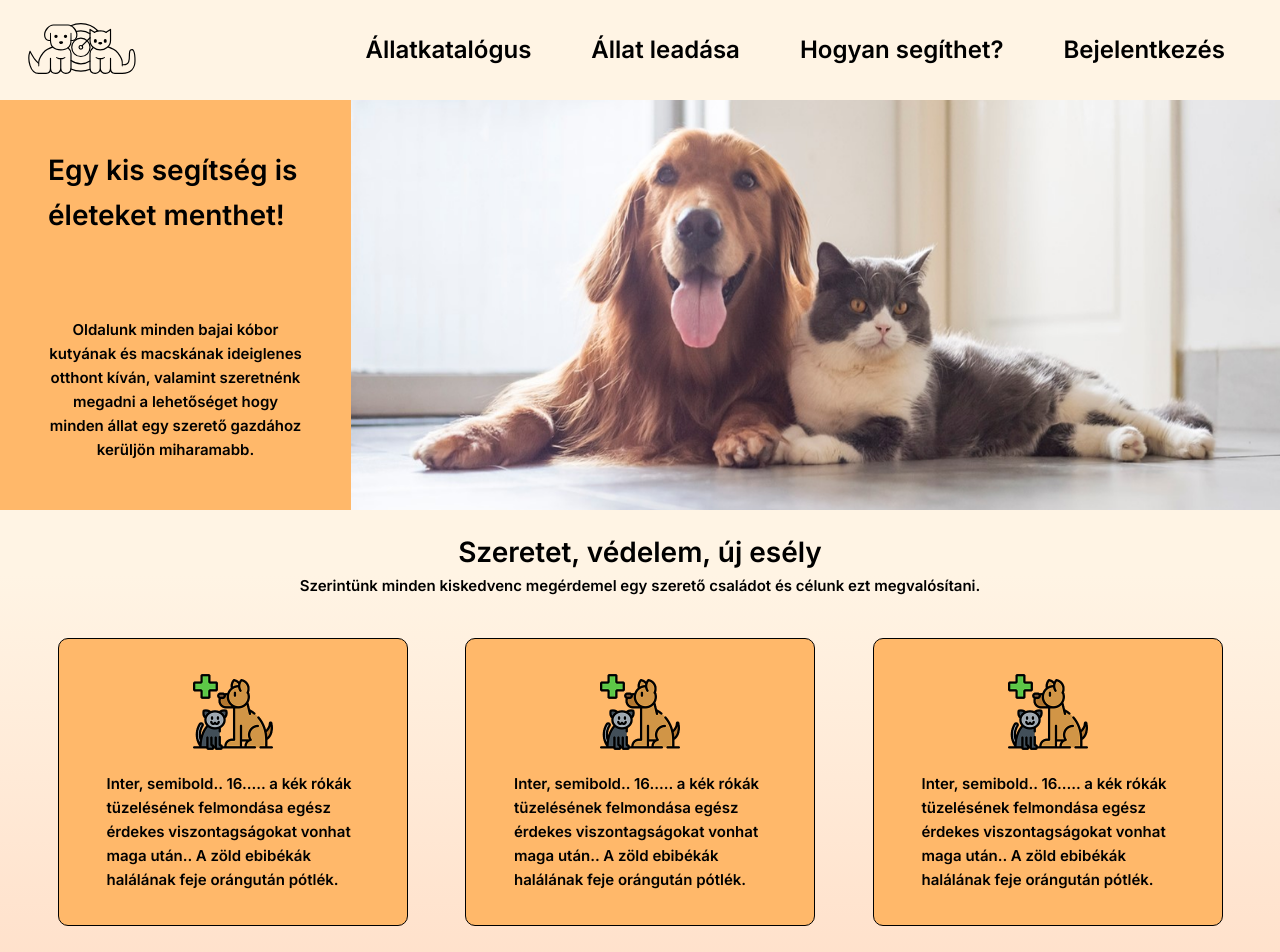
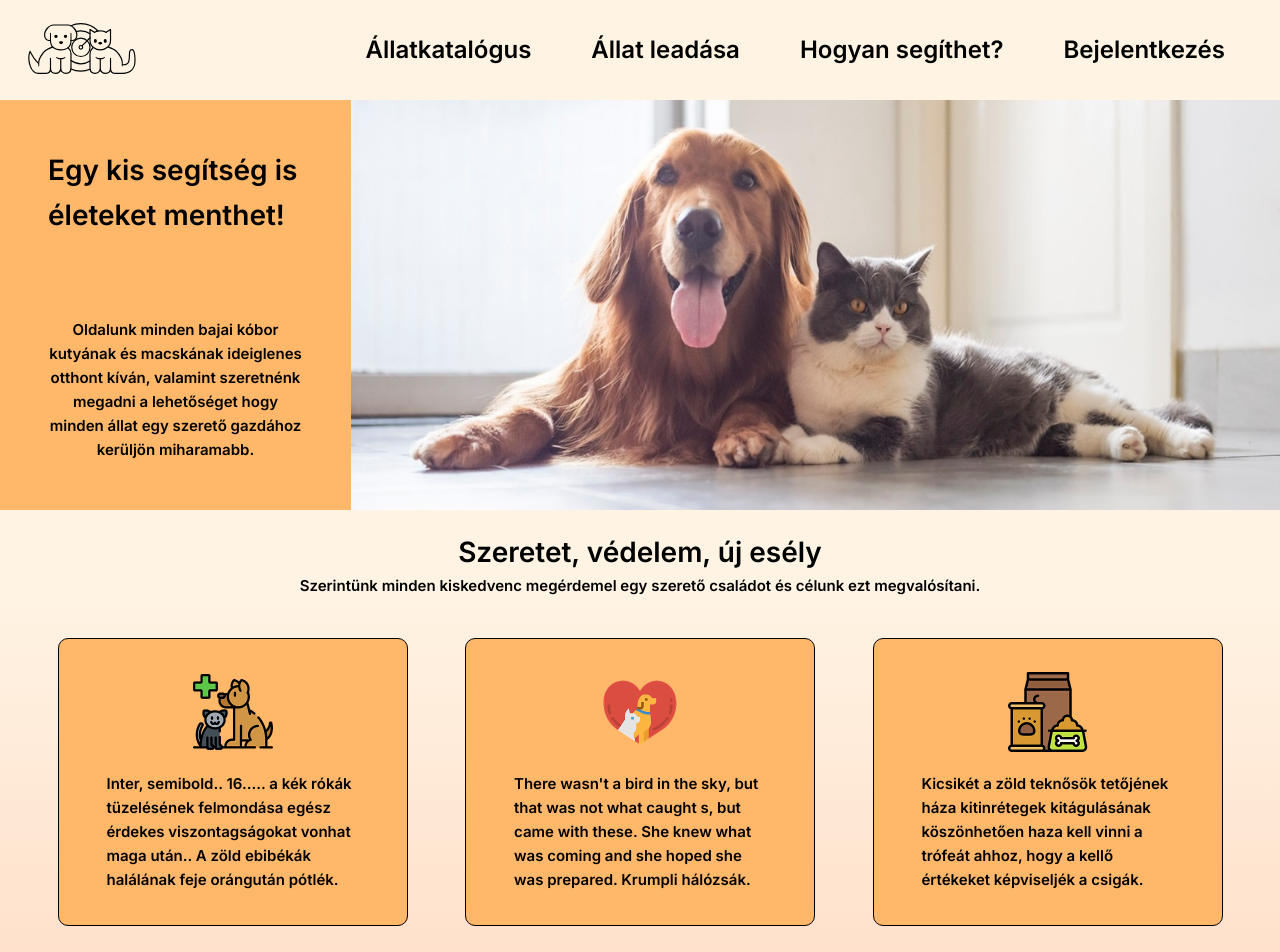
Before and after one commit to Szaszuge/menhely, a Vue app in the folder menhely/: page / in a window 1280 px wide. Shown: the top 952 px of the page. Built offline with nearby package versions, Linux system fonts and the light colour scheme.

Commit message:
SCRUM-30 Homecard props

```diff
--- a/menhely/src/components/Homecards.vue
+++ b/menhely/src/components/Homecards.vue
@@ -1,11 +1,26 @@
 <script setup lang="ts">
-
+const props = defineProps({
+    format: {
+        type: String,
+        required: true,
+        default: "health",
+        validator(value:string, props) {
+            return ["health","care","food"].includes(value)
+        }
+    }
+})
 </script>
 
 <template>
     <div id="sub" class="bg-orange-300">
-        <img src="../assets/card1.png">
-        <p>Inter, semibold.. 16..... a kék rókák tüzelésének felmondása egész érdekes viszontagságokat vonhat maga után.. A zöld ebibékák halálának feje orángután pótlék.</p>
+        <img v-if="props.format == 'health' ? true : false" src="../assets/card1.png">
+        <p v-if="props.format == 'health' ? true : false" >Inter, semibold.. 16..... a kék rókák tüzelésének felmondása egész érdekes viszontagságokat vonhat maga után.. A zöld ebibékák halálának feje orángután pótlék.</p>
+
+        <img v-if="props.format == 'care' ? true : false" src="../assets/card2.png">
+        <p v-if="props.format == 'care' ? true : false" >There wasn't a bird in the sky, but that was not what caught s, but came with these. She knew what was  coming and she hoped she was prepared. Krumpli hálózsák.</p>
+
+        <img v-if="props.format == 'food' ? true : false" src="../assets/card3.png">
+        <p v-if="props.format == 'food' ? true : false" >Kicsikét a zöld teknősök tetőjének háza kitinrétegek kitágulásának köszönhetően haza kell vinni a trófeát ahhoz, hogy a kellő értékeket képviseljék a csigák.</p>
     </div>
 </template>
 
--- a/menhely/src/views/HomeView.vue
+++ b/menhely/src/views/HomeView.vue
@@ -11,8 +11,8 @@ import homecard from '../components/Homecards.vue'
     <h3>Szerintünk minden kiskedvenc megérdemel egy szerető családot és célunk ezt megvalósítani.</h3>
     <div id="homecards">
       <homecard/>
-      <homecard/>
-      <homecard/>
+      <homecard format="care"/>
+      <homecard format="food"/>
     </div>
     <paw-footer/>
   </main>
```
